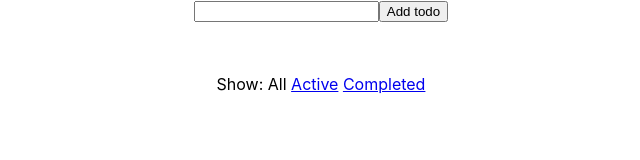
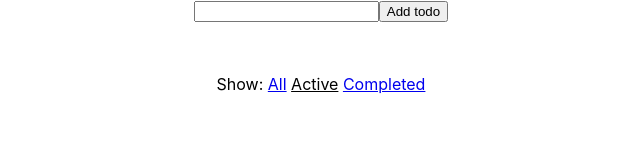
Before and after one commit to trimmtrab/getting-started-with-redux, a React (Create React App) app: page /active in a window 1280 px wide. Shown: the top 160 px of the page, without its empty margins (319-959 px from the left). Built offline with nearby package versions, Linux system fonts and the light colour scheme.

Commit message:
added navigation with react router NavLink

```diff
--- a/src/actions/index.js
+++ b/src/actions/index.js
@@ -13,8 +13,3 @@
     type: 'TOGGLE_TODO',
     id
 });
-
-export const setVisibilityFilter = (filter) => ({
-    type: 'SET_VISIBILITY_FILTER',
-    filter
-});
--- a/src/components/FilterLink.js
+++ b/src/components/FilterLink.js
@@ -1,29 +1,17 @@
-import { connect } from 'react-redux';
-import Link from './Link';
-import { setVisibilityFilter } from '../actions/index';
+import React from 'react';
+import { NavLink } from 'react-router-dom';
 
-// ownProps = props that we will pass to container returned from connect
-const mapStateToLinkProps = (
-    state,
-    ownProps
-) => ({
-    active: ownProps.filter === state.visibilityFilter
-});
-
-const mapDispatchToLinkProps = (
-    dispatch,
-    ownProps
- ) => ({
-    onClick() {
-        dispatch(
-            setVisibilityFilter(ownProps.filter)
-        );
-    }
- });
-
-const FilterLink = connect(
-    mapStateToLinkProps,
-    mapDispatchToLinkProps
-)(Link);
+const FilterLink = ({ filter, children }) => (
+    <NavLink
+        to={filter === 'all' ? '/' : '/' + filter}
+        exact={true}
+        activeStyle={{
+            textdecoration: 'none',
+            color: 'black',
+        }}
+    >
+        {children}
+    </NavLink>
+);
 
 export default FilterLink;
--- a/src/components/Footer.js
+++ b/src/components/Footer.js
@@ -5,15 +5,15 @@
     <p>
         Show:
         {' '}
-        <FilterLink filter='SHOW_ALL'>
+        <FilterLink filter='all'>
             All
         </FilterLink>
         {' '}
-        <FilterLink filter='SHOW_ACTIVE'>
+        <FilterLink filter='active'>
             Active
         </FilterLink>
         {' '}
-        <FilterLink filter='SHOW_COMPLETED'>
+        <FilterLink filter='completed'>
             Completed
         </FilterLink>
     </p>
--- a/src/components/Link.js
+++ /dev/null
@@ -1,22 +0,0 @@
-import React from 'react';
-
-// specifies only appearance of link
-const Link = ({
-    active,
-    children,
-    onClick
-}) => {
-    if (active) {
-        return <span>{children}</span>
-    }
-
-    return (
-        <a href="#"
-        onClick={onClick}
-        >
-            {children}
-        </a>
-    );
-};
-
-export default Link;
--- a/src/components/Root.js
+++ b/src/components/Root.js
@@ -6,7 +6,10 @@
 const Root = ({ store }) => (
     <Provider store={store}>
         <BrowserRouter>
-            <Route path='/' component={App} />
+            <div>
+            {/* path is an Express string */}
+            <Route path='/:filter?' component={App} />
+            </div>
         </BrowserRouter>
     </Provider>
 );
```
